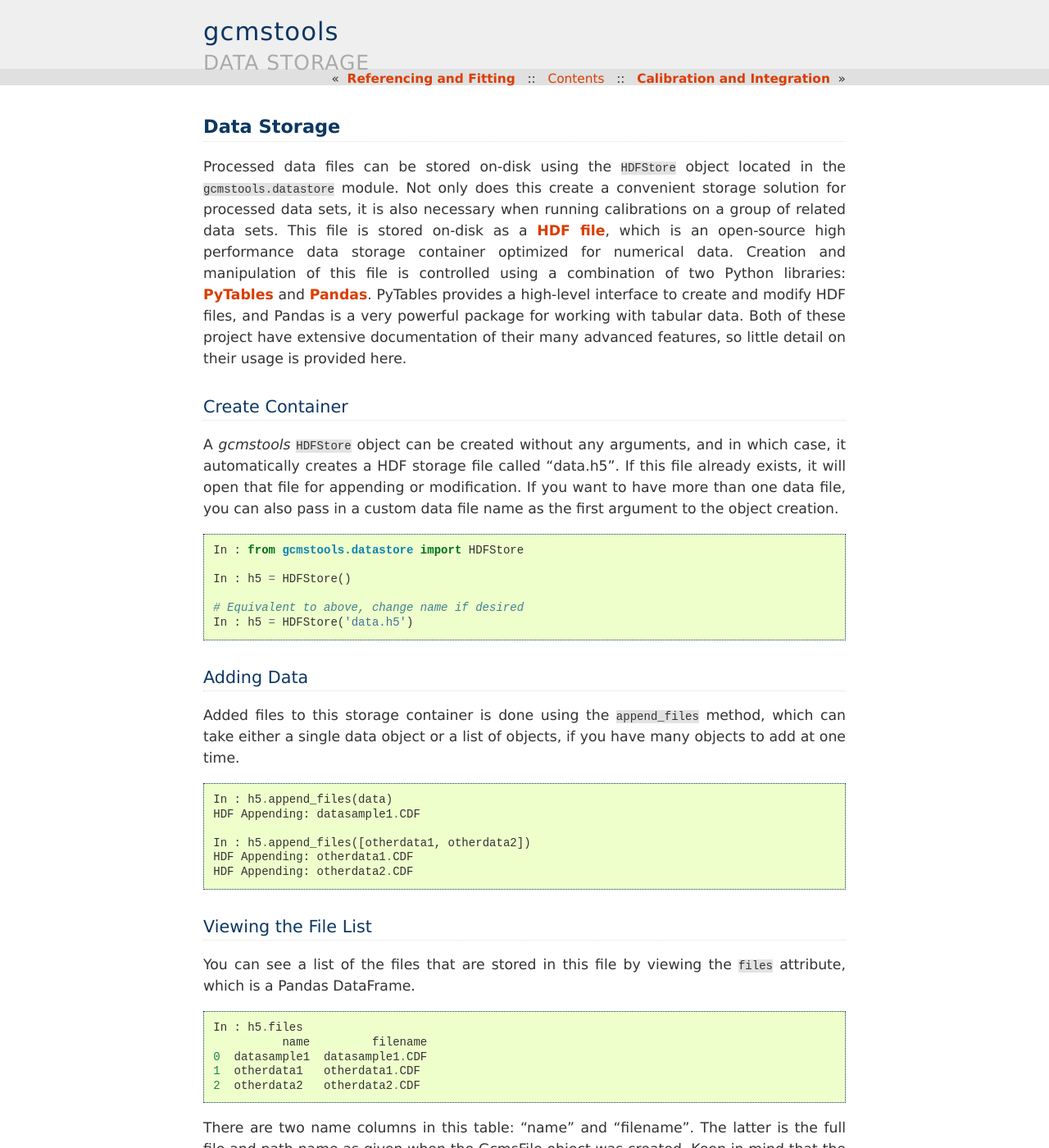
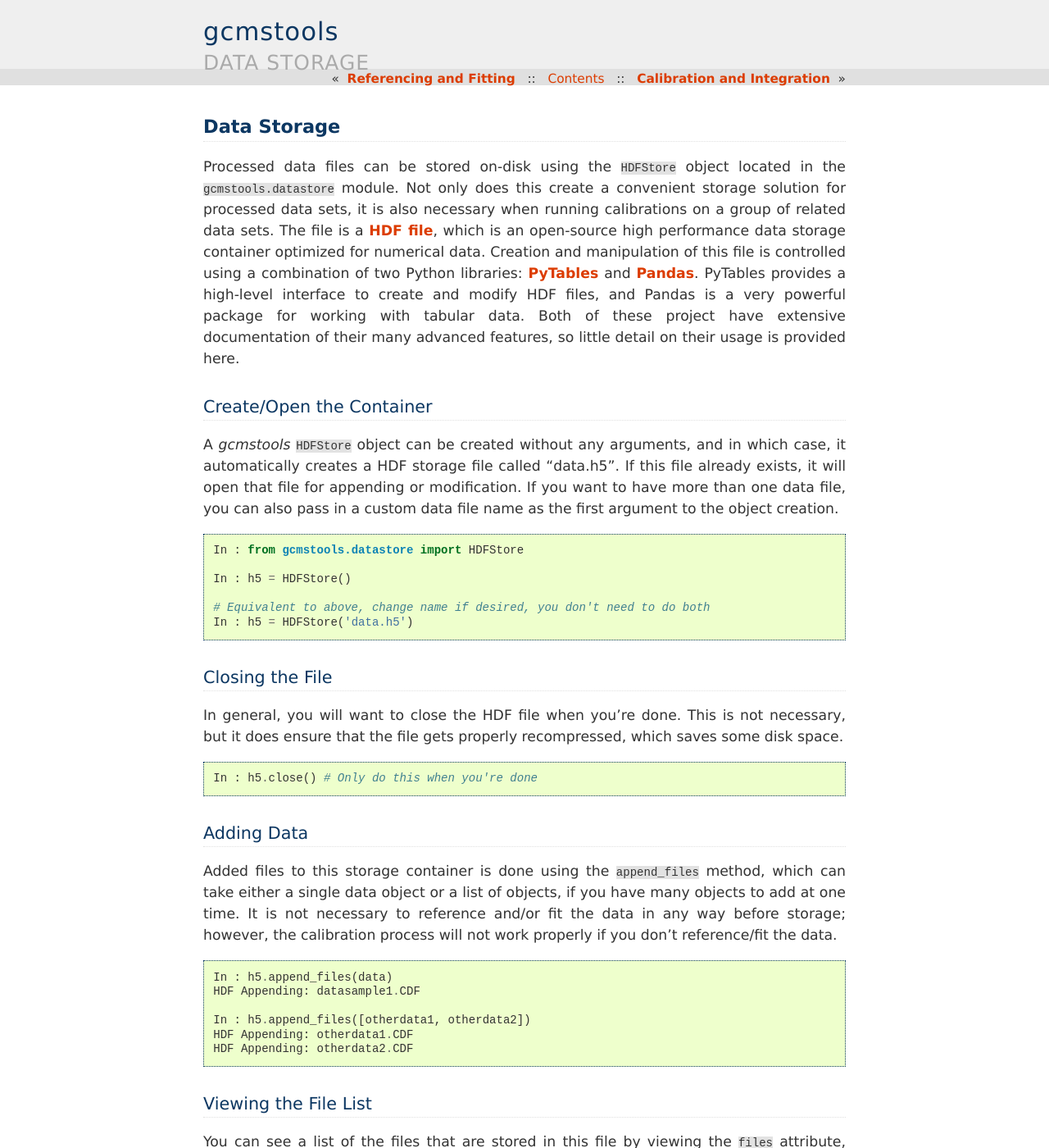
Before and after one commit to rnelsonchem/gcmstools, a Sphinx documentation site: the page built from docs/storage.rst, in a window 1280 px wide and 1400 px high. Shown: the whole window at 82% size. Built offline with Sphinx 7.4.7, drawn with Linux system fonts in a browser that asks for light colours; some of the changed text lies outside the part shown.

Commit message:
Update store documenation

```diff
--- a/docs/storage.rst
+++ b/docs/storage.rst
@@ -4,21 +4,21 @@ Data Storage
 Processed data files can be stored on-disk using the ``HDFStore`` object
 located in the ``gcmstools.datastore`` module. Not only does this create a
 convenient storage solution for processed data sets, it is also necessary when
-running calibrations on a group of related data sets. This file is stored
-on-disk as a `HDF file`_, which is an open-source high performance data
-storage container optimized for numerical data. Creation and manipulation of
-this file is controlled using a combination of two Python libraries:
-`PyTables`_ and `Pandas`_. PyTables provides a high-level interface to create
-and modify HDF files, and Pandas is a very powerful package for working with
-tabular data. Both of these project have extensive documentation of their many
-advanced features, so little detail on their usage is provided here.
+running calibrations on a group of related data sets. The file is a `HDF
+file`_, which is an open-source high performance data storage container
+optimized for numerical data. Creation and manipulation of this file is
+controlled using a combination of two Python libraries: `PyTables`_ and
+`Pandas`_. PyTables provides a high-level interface to create and modify HDF
+files, and Pandas is a very powerful package for working with tabular data.
+Both of these project have extensive documentation of their many advanced
+features, so little detail on their usage is provided here.
 
 .. _HDF file: http://www.hdfgroup.org/HDF5/
 .. _PyTables: http://www.pytables.org/moin
 .. _Pandas: http://pandas.pydata.org/
 
-Create Container
-----------------
+Create/Open the Container
+-------------------------
 
 A *gcmstools* ``HDFStore`` object can be created without any arguments, and in
 which case, it automatically creates a HDF storage file called "data.h5". If
@@ -32,15 +32,28 @@ in a custom data file name as the first argument to the object creation.
 
     In : h5 = HDFStore()
 
-    # Equivalent to above, change name if desired
+    # Equivalent to above, change name if desired, you don't need to do both
     In : h5 = HDFStore('data.h5')
+
+Closing the File
+----------------
+
+In general, you will want to close the HDF file when you're done. This is not
+necessary, but it does ensure that the file gets properly recompressed, which
+saves some disk space.
+
+.. code::
+
+    In : h5.close() # Only do this when you're done
 
 Adding Data
 -----------
 
 Added files to this storage container is done using the ``append_files``
 method, which can take either a single data object or a list of objects, if
-you have many objects to add at one time.
+you have many objects to add at one time. It is not necessary to reference
+and/or fit the data in any way before storage; however, the calibration
+process will not work properly if you don't reference/fit the data.
 
 .. code::
 
@@ -139,15 +152,3 @@ To view these tables, just append the table name after ``pdh5``.
     ...
 
 More information on using these tables is provided in :doc:`appendB`.
-
-
-Closing the File
-----------------
-
-In general, you will want to close the HDF file when you're done. This is not
-necessary, but it does ensure that the file gets properly recompressed, which
-saves some disk space.
-
-.. code::
-
-    In : cal.close() # Only do this when you're done
```
